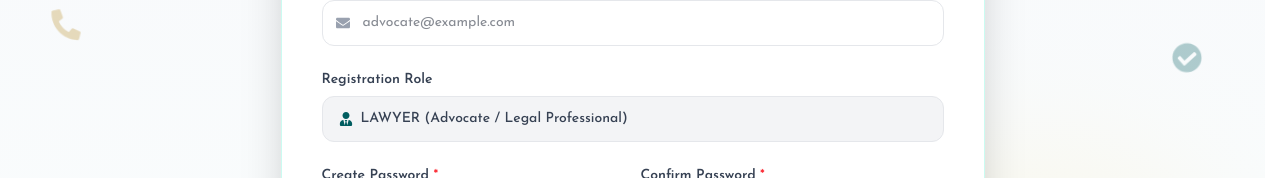
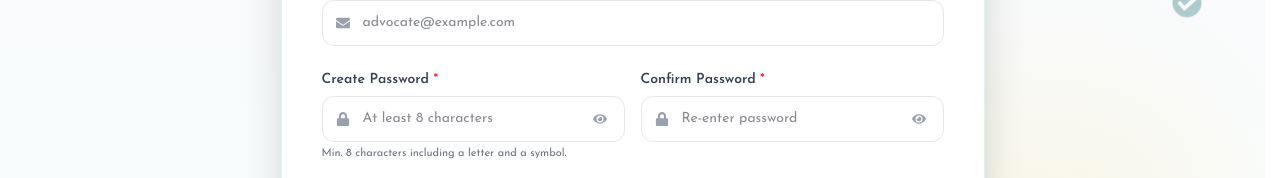
Before and after one commit to mlawyerlegalconsultation/mlawyer-bigrock, a React (Vite) app: page /register-advocate in a window 1280 px wide. Shown: the part 774-952 px from the top of the page. Built offline with nearby package versions, Linux system fonts and the light colour scheme; no server answers.

Commit message:
remove Role in Signup

```diff
--- a/src/pages/RegisterAdvocate/RegisterAdvocate.jsx
+++ b/src/pages/RegisterAdvocate/RegisterAdvocate.jsx
@@ -708,17 +708,6 @@ const RegisterAdvocate = () => {
                   </div>
                 </div>
 
-                {/* Role (Fixed as LAWYER) */}
-                <div>
-                  <label className="block text-xs sm:text-sm font-semibold text-gray-700 dark:text-gray-300 mb-1.5">
-                    Registration Role
-                  </label>
-                  <div className="flex items-center gap-2 px-4 py-3 rounded-xl bg-gray-100 dark:bg-gray-900/80 border border-gray-200 dark:border-gray-700 text-sm text-gray-700 dark:text-gray-300 font-medium">
-                    <FaUserTie className="text-primary dark:text-teal-400" />
-                    <span>LAWYER (Advocate / Legal Professional)</span>
-                  </div>
-                </div>
-
                 {/* Password and Confirm Password */}
                 <div className="grid grid-cols-1 sm:grid-cols-2 gap-4">
                   {/* Password */}
```
